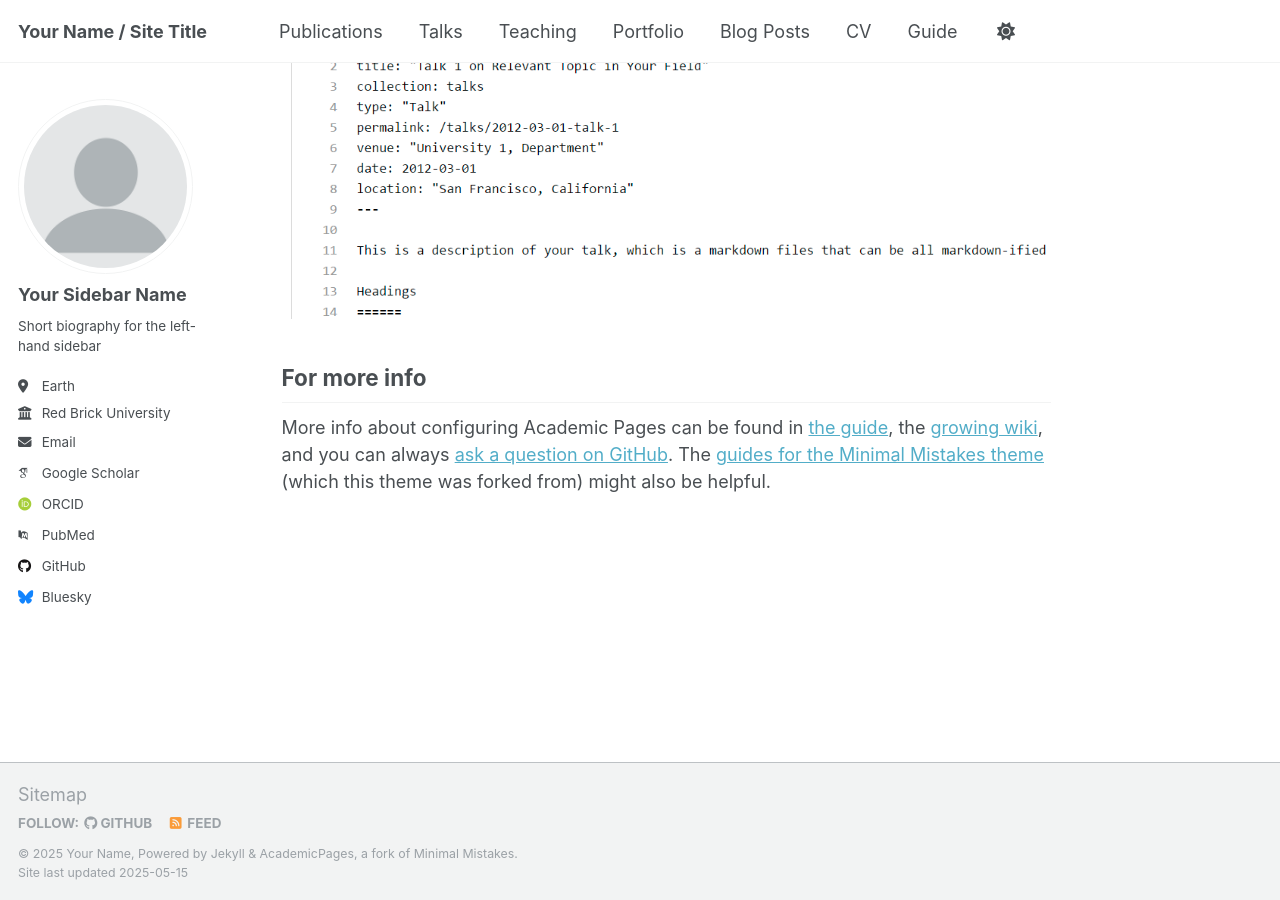
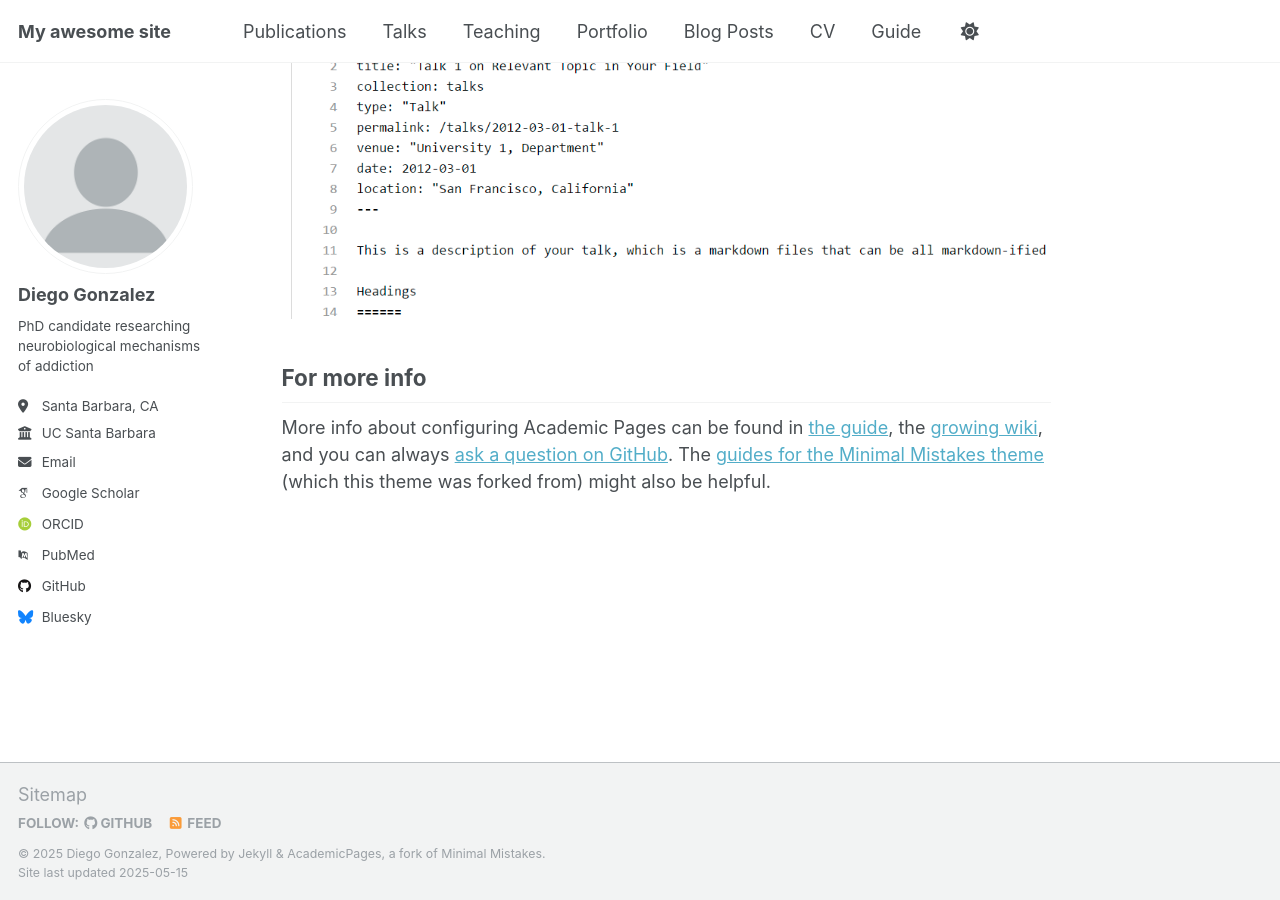
Before and after one commit to djgonzalezucsb/djgonzalezucsb, a Jekyll site: the page built from _pages/about.md, in a window 1280 px wide and 900 px high, scrolled down 2636 px. Built offline with Jekyll 4.4.1, drawn with Linux system fonts in a browser that asks for light colours; some web fonts are replaced.

Commit message:
Update _config.yml

```diff
--- a/_config.yml
+++ b/_config.yml
@@ -9,13 +9,13 @@
 # Basic Site Settings
 locale                   : "en-US"
 site_theme               : "default"
-title                    : "Your Name / Site Title"
+title                    : "My awesome site"
 title_separator          : "-"
-name                     : &name "Your Name"
+name                     : &name "Diego Gonzalez"
 description              : &description "personal description"
-url                      : https://academicpages.github.io # the base hostname & protocol for your site e.g. "https://[your GitHub username].github.io" or if you already have some other page hosted on Github then use "https://[your GitHub username].github.io/[Your Repo Name]"
+url                      : https://djgonzalezucsb.github.io # the base hostname & protocol for your site e.g. "https://[your GitHub username].github.io" or if you already have some other page hosted on Github then use "https://[your GitHub username].github.io/[Your Repo Name]"
 baseurl                  : "" # the subpath of your site, e.g. "/blog"
-repository               : "academicpages/academicpages.github.io"
+repository               : "djgonzalezucsb/djgonzalezucsb.github.io"
 
 # Site Author - The following control what appear as part of the author content on the side bar.
 #               If a field is blank the icon and link will not appear, otherwise it will be shown.
@@ -23,13 +23,13 @@ repository               : "academicpages/academicpages.github.io"
 author:
   # Biographic information
   avatar           : "profile.png"
-  name             : "Your Sidebar Name"
-  pronouns         : # example: "she/her"
-  bio              : "Short biography for the left-hand sidebar"
-  location         : "Earth"
-  employer         : "Red Brick University"
+  name             : "Diego Gonzalez"
+  pronouns         : # example: "he/him"
+  bio              : "PhD candidate researching neurobiological mechanisms of addiction"
+  location         : "Santa Barbara, CA"
+  employer         : "UC Santa Barbara"
   uri              : # URL
-  email            : "none@example.org"
+  email            : "djgonzalez@ucsb.edu"
 
   # Academic websites
   academia         : # URL
```
